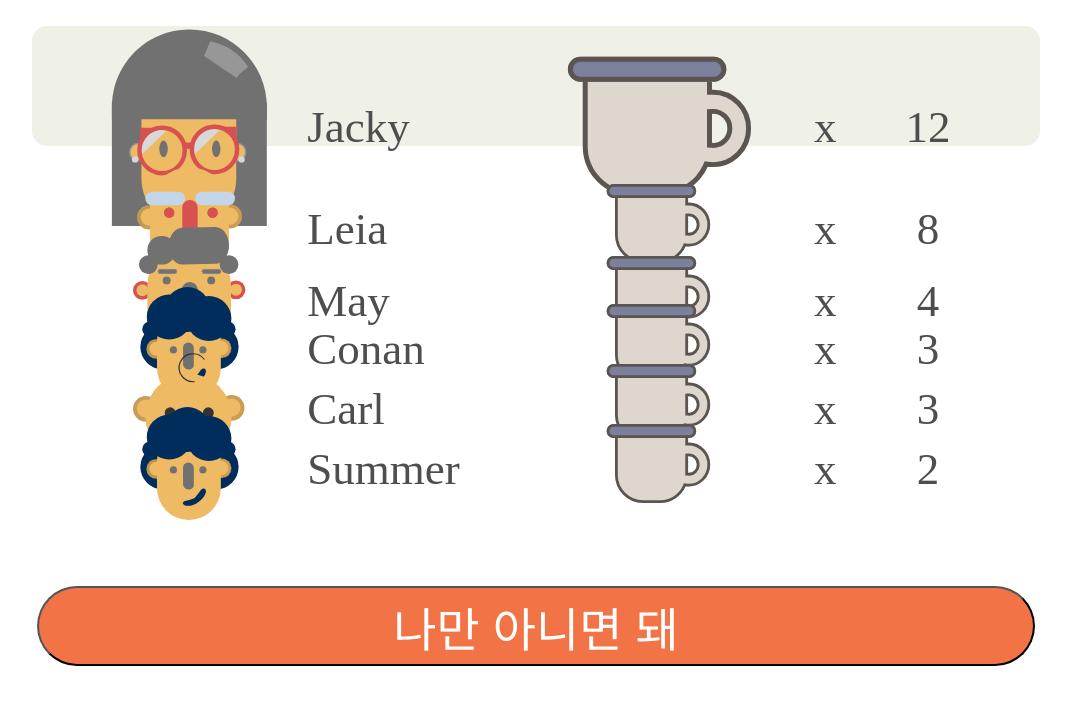
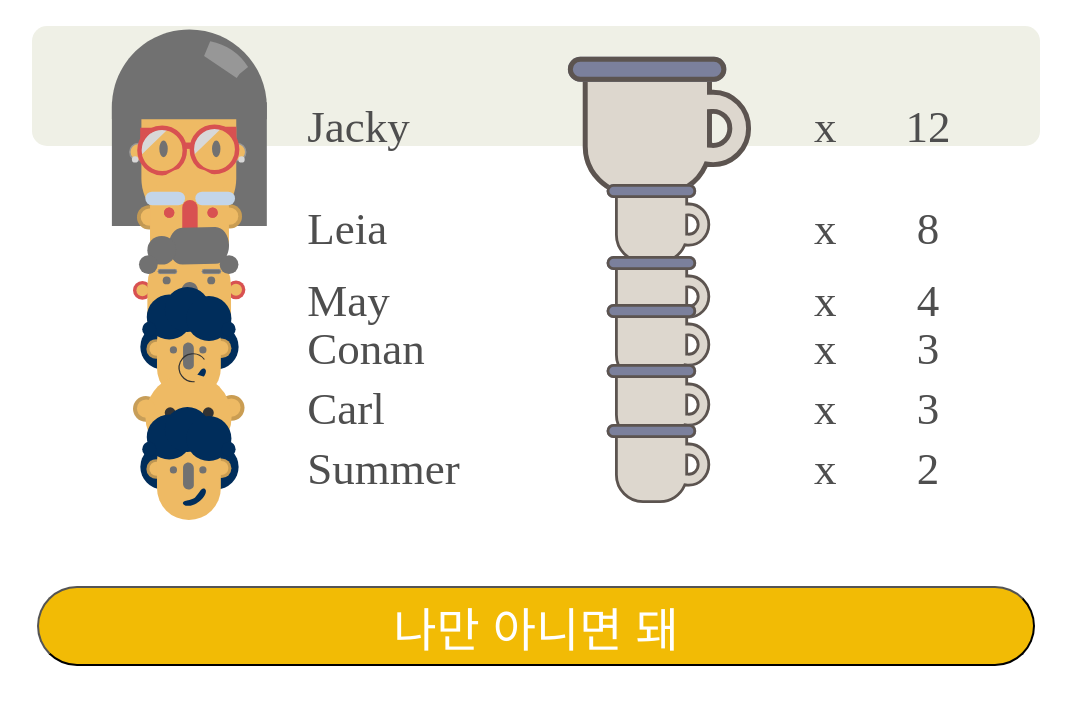
Before and after one commit to CheolminConanShin/Unlucky_Guy, a website: page src/rankingView/rankingView.html in a window 1280 px wide. Shown: the part 96-800 px from the top of the page, without its empty margins (104-1175 px from the left). Drawn offline with nearby package versions, Linux system fonts and the light colour scheme; a web font is replaced by a local one.

Commit message:
modify button color

```diff
--- a/src/rankingView/rankingView.css
+++ b/src/rankingView/rankingView.css
@@ -31,7 +31,7 @@ body{
 }
 
 #notMeButton{
-    background-color: #f27446;
+    background-color: #f2bb05;
     width: 78vw;
     height: 10vh;
     border-radius: 100px;
```
